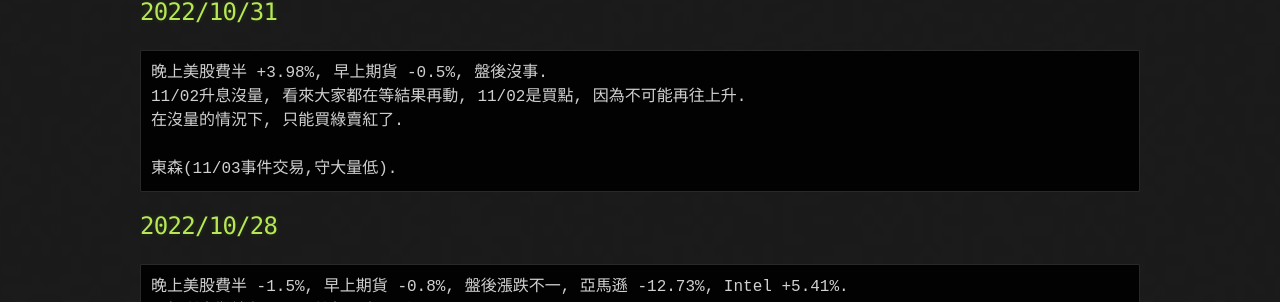
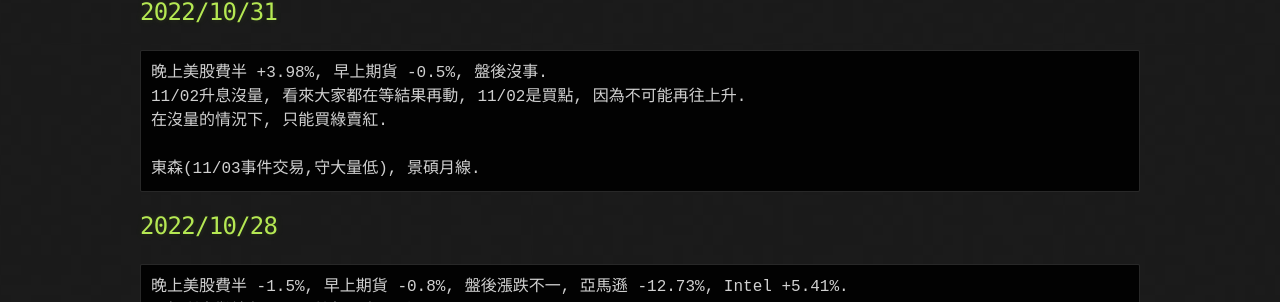
Before and after one commit to lepg5487/Stock_God, a Jekyll site: the page built from index.md, in a window 1280 px wide and 900 px high. Shown: the part 488-790 px from the top of the window. Built offline with Jekyll 4.4.1, drawn with Linux system fonts in a browser that asks for light colours; our own code applies the rules of GitHub Pages for plain Markdown files.

Commit message:
Update index.md

````diff
--- a/index.md
+++ b/index.md
@@ -16,9 +16,9 @@ layout: testlayouts
 ```
 晚上美股費半 +3.98%, 早上期貨 -0.5%, 盤後沒事.
 11/02升息沒量, 看來大家都在等結果再動, 11/02是買點, 因為不可能再往上升.
-在沒量的情況下, 只能買綠賣紅了.
-
-東森(11/03事件交易,守大量低).
+在沒量的情況下, 只能買綠賣紅.
+
+東森(11/03事件交易,守大量低), 景碩月線.
 ```
 
 ## 2022/10/28
````
